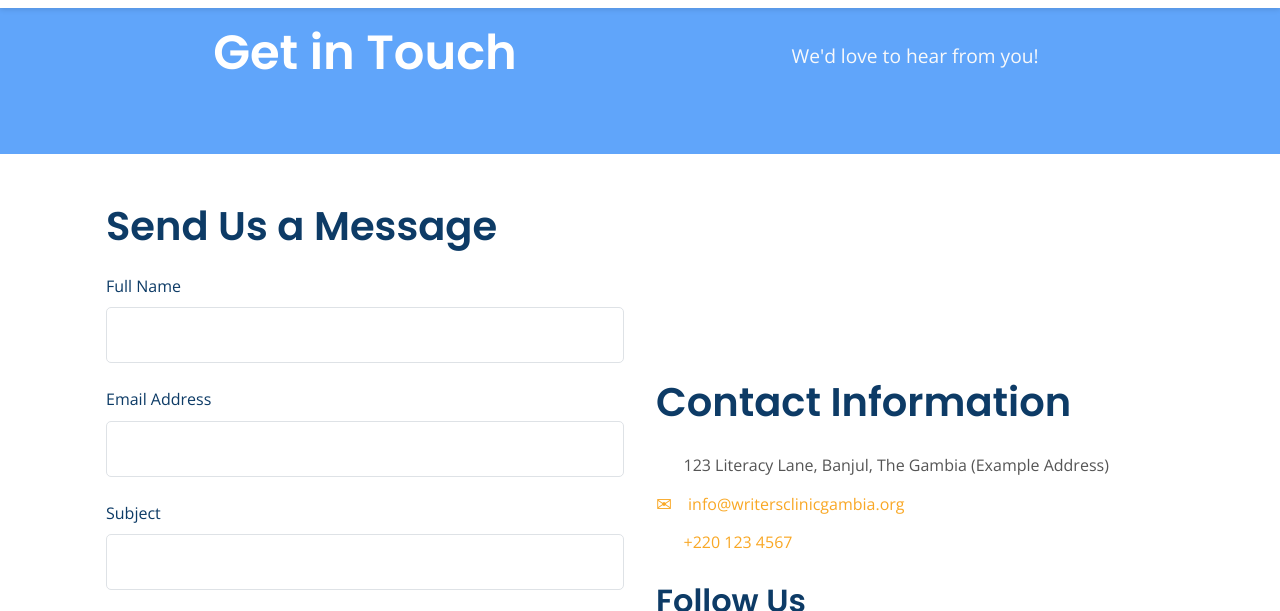
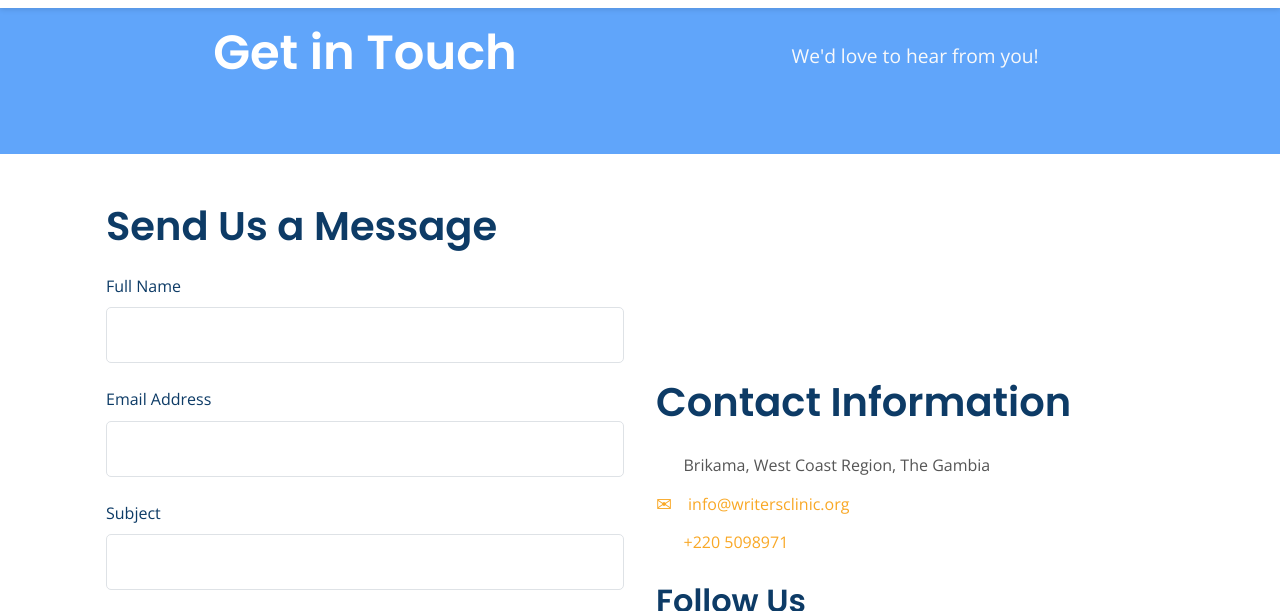
Before and after one commit to lexographixplus/writersclinicsite, a plain HTML site: page contact.html in a window 1280 px wide. Shown: the part 94-705 px from the top of the page. Drawn offline with nearby package versions, Linux system fonts and the light colour scheme.

Commit message:
adjusted footer and contact info

```diff
--- a/contact.html
+++ b/contact.html
@@ -75,9 +75,9 @@
                 <div class="contact-info-column scroll-animate slide-in-right">
                     <h2>Contact Information</h2>
                     <div class="contact-info">
-                        <p><span class="icon"></span> 123 Literacy Lane, Banjul, The Gambia (Example Address)</p>
-                        <p><span class="icon">✉</span> <a href="mailto:info@writersclinicgambia.org">info@writersclinicgambia.org</a></p>
-                        <p><span class="icon"></span> <a href="tel:+2201234567">+220 123 4567</a></p>
+                        <p><span class="icon"></span> Brikama, West Coast Region, The Gambia</p>
+                        <p><span class="icon">✉</span> <a href="mailto:info@writersclinicgambia.org">info@writersclinic.org</a></p>
+                        <p><span class="icon"></span> <a href="tel:+2201234567">+220 5098971 </a></p>
                     </div>
                     <h3 class="mt-2">Follow Us</h3>
                     <div class="social-media-links-contact">
```
Also changed, not shown: index.html (+1 -1 lines).
